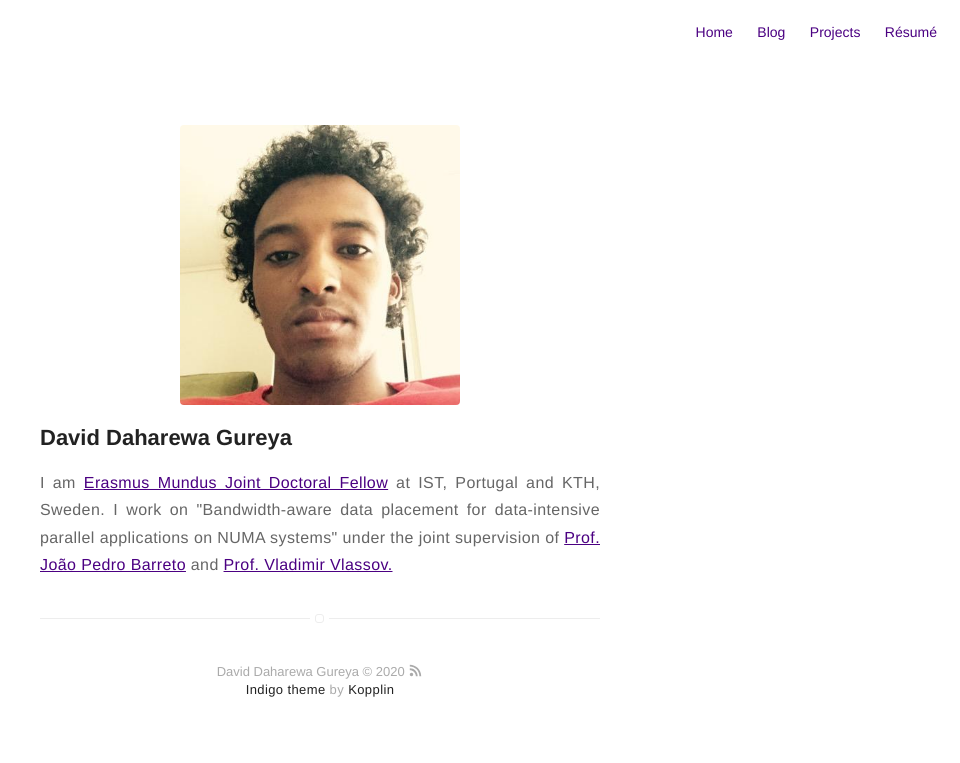
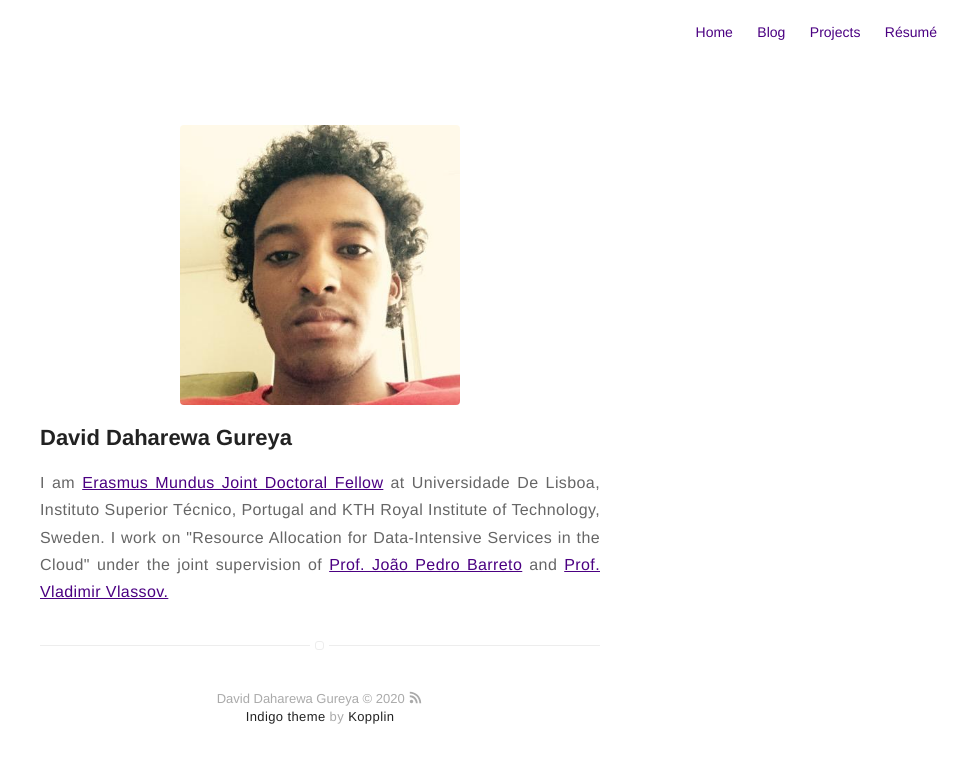
Before and after one commit to gureya/gureya.github.io, a Jekyll site: the page built from about.md, in a window 1280 px wide. Shown: the top 763 px of the page, without its empty margins (320-1280 px from the left). Built offline with Jekyll 4.4.1, drawn with Linux system fonts in a browser that asks for light colours; some of the changed lines change nothing that is shown.

Commit message:
CV added

```diff
--- a/_config.yml
+++ b/_config.yml
@@ -14,7 +14,7 @@
 # and specify source (external or local).
 resume: true
 resume-external: false
-resume-url: http://gureya.github.io/CV_David_Daharewa_GUREYA
+resume-url: CV_David_Daharewa_GUREYA
 
 #url: https://koppl.in/indigo
 url: http://gureya.github.io
@@ -34,8 +34,8 @@
   categories: [blog, project] # only show disqus for posts that have these categories
 
 # if you don't have any of social below, comment the line
-facebook: gureya.david
-twitter: daharewa
+#facebook: gureya.david
+#twitter: daharewa
 # google: mygoogle
 # instagram: myinstagram
 # pinterest: mypinterest
--- a/about.md
+++ b/about.md
@@ -6,4 +6,4 @@
 
 <h2>David Daharewa Gureya</h2>
 
-<p align="justify">I am <a href="emjd-dc.eu">Erasmus Mundus Joint Doctoral Fellow</a> at IST, Portugal and KTH, Sweden. I work on "Bandwidth-aware data placement for data-intensive parallel applications on NUMA systems" under the joint supervision of <a href="http://www.gsd.inesc-id.pt/~jpbarreto/">Prof. João Pedro Barreto</a> and <a href="https://people.kth.se/~vladv/">Prof. Vladimir Vlassov.
+<p align="justify">I am <a href="emjd-dc.eu">Erasmus Mundus Joint Doctoral Fellow</a> at Universidade De Lisboa, Instituto Superior Técnico, Portugal and KTH Royal Institute of Technology, Sweden. I work on "Resource Allocation for Data-Intensive Services in the Cloud" under the joint supervision of <a href="http://www.gsd.inesc-id.pt/~jpbarreto/">Prof. João Pedro Barreto</a> and <a href="https://people.kth.se/~vladv/">Prof. Vladimir Vlassov.
```
Also changed, not shown: 1 other file.
